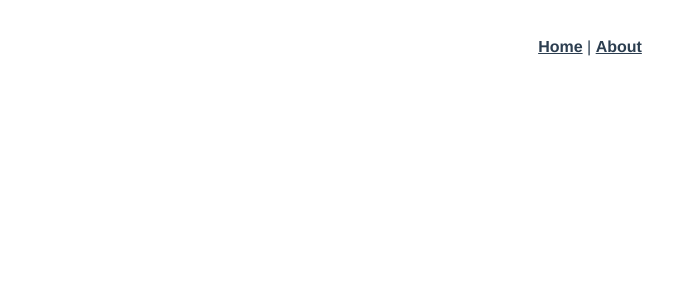
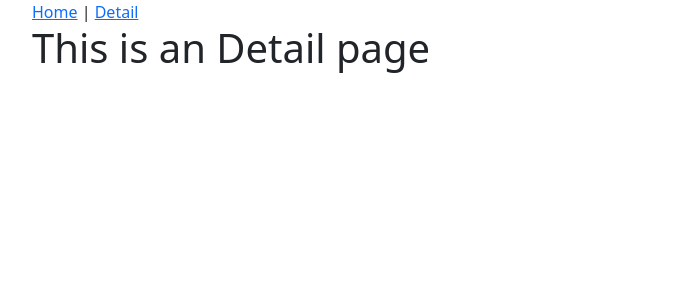
Before and after one commit to yohannmarchand/projet-marvel-vuejs, a Vue app: page /detail in a window 1280 px wide. Shown: the top 300 px of the page, without its empty margins (50-723 px from the left). Built offline with nearby package versions, Linux system fonts and the light colour scheme.

Commit message:
ajout bootstrap + premier jet front

```diff
--- a/public/index.html
+++ b/public/index.html
@@ -5,6 +5,7 @@
     <meta http-equiv="X-UA-Compatible" content="IE=edge">
     <meta name="viewport" content="width=device-width,initial-scale=1.0">
     <link rel="icon" href="<%= BASE_URL %>favicon.ico">
+    <link rel="stylesheet" href="https://cdn.jsdelivr.net/npm/bootstrap@5.1.3/dist/css/bootstrap.min.css" integrity="sha384-1BmE4kWBq78iYhFldvKuhfTAU6auU8tT94WrHftjDbrCEXSU1oBoqyl2QvZ6jIW3" crossorigin="anonymous">
     <title><%= htmlWebpackPlugin.options.title %></title>
   </head>
   <body>
@@ -12,6 +13,8 @@
       <strong>We're sorry but <%= htmlWebpackPlugin.options.title %> doesn't work properly without JavaScript enabled. Please enable it to continue.</strong>
     </noscript>
     <div id="app"></div>
+    <script src="https://cdn.jsdelivr.net/npm/bootstrap@5.1.3/dist/js/bootstrap.min.js" integrity="sha384-QJHtvGhmr9XOIpI6YVutG+2QOK9T+ZnN4kzFN1RtK3zEFEIsxhlmWl5/YESvpZ13" crossorigin="anonymous"></script>
+    <script src="https://cdn.jsdelivr.net/npm/bootstrap@5.1.3/dist/js/bootstrap.bundle.min.js" integrity="sha384-ka7Sk0Gln4gmtz2MlQnikT1wXgYsOg+OMhuP+IlRH9sENBO0LRn5q+8nbTov4+1p" crossorigin="anonymous"></script>
     <!-- built files will be auto injected -->
   </body>
 </html>
--- a/src/App.vue
+++ b/src/App.vue
@@ -1,32 +1,13 @@
 <template>
-  <div id="app">
+  <div id="app" class="container">
     <div id="nav">
       <router-link to="/">Home</router-link> |
-      <router-link to="/about">About</router-link>
+      <router-link to="/detail">Detail</router-link>
     </div>
     <router-view/>
   </div>
 </template>
 
 <style>
-#app {
-  font-family: Avenir, Helvetica, Arial, sans-serif;
-  -webkit-font-smoothing: antialiased;
-  -moz-osx-font-smoothing: grayscale;
-  text-align: center;
-  color: #2c3e50;
-}
 
-#nav {
-  padding: 30px;
-}
-
-#nav a {
-  font-weight: bold;
-  color: #2c3e50;
-}
-
-#nav a.router-link-exact-active {
-  color: #42b983;
-}
 </style>
--- /dev/null
+++ b/src/components/Catalog.vue
@@ -0,0 +1,43 @@
+<template>
+  <div class="container">
+    <div class="row">
+      <div class="card col-3" v-for="(hero, index) in heros" :key="index">
+        {{hero.name}}
+      </div>
+    </div>
+  </div>
+</template>
+
+<script>
+export default {
+  name: 'Catalog',
+  props: {
+  },
+  data() {
+    return({
+      heros: [
+        {
+          name: "Thor"
+        },
+        {
+          name: "Iron Man"
+        },
+        {
+          name: "Hulk"
+        },
+        {
+          name: "Lucas"
+        },
+        {
+          name: "Yohann"
+        }
+      ]
+    })
+  }
+}
+</script>
+
+<!-- Add "scoped" attribute to limit CSS to this component only -->
+<style scoped>
+
+</style>
--- a/src/components/HelloWorld.vue
+++ /dev/null
@@ -1,59 +0,0 @@
-<template>
-  <div class="hello">
-    <h1>{{ msg }}</h1>
-    <p>
-      For a guide and recipes on how to configure / customize this project,<br>
-      check out the
-      <a href="https://cli.vuejs.org" target="_blank" rel="noopener">vue-cli documentation</a>.
-    </p>
-    <h3>Installed CLI Plugins</h3>
-    <ul>
-      <li><a href="https://github.com/vuejs/vue-cli/tree/dev/packages/%40vue/cli-plugin-babel" target="_blank" rel="noopener">babel</a></li>
-      <li><a href="https://github.com/vuejs/vue-cli/tree/dev/packages/%40vue/cli-plugin-router" target="_blank" rel="noopener">router</a></li>
-      <li><a href="https://github.com/vuejs/vue-cli/tree/dev/packages/%40vue/cli-plugin-vuex" target="_blank" rel="noopener">vuex</a></li>
-    </ul>
-    <h3>Essential Links</h3>
-    <ul>
-      <li><a href="https://vuejs.org" target="_blank" rel="noopener">Core Docs</a></li>
-      <li><a href="https://forum.vuejs.org" target="_blank" rel="noopener">Forum</a></li>
-      <li><a href="https://chat.vuejs.org" target="_blank" rel="noopener">Community Chat</a></li>
-      <li><a href="https://twitter.com/vuejs" target="_blank" rel="noopener">Twitter</a></li>
-      <li><a href="https://news.vuejs.org" target="_blank" rel="noopener">News</a></li>
-    </ul>
-    <h3>Ecosystem</h3>
-    <ul>
-      <li><a href="https://router.vuejs.org" target="_blank" rel="noopener">vue-router</a></li>
-      <li><a href="https://vuex.vuejs.org" target="_blank" rel="noopener">vuex</a></li>
-      <li><a href="https://github.com/vuejs/vue-devtools#vue-devtools" target="_blank" rel="noopener">vue-devtools</a></li>
-      <li><a href="https://vue-loader.vuejs.org" target="_blank" rel="noopener">vue-loader</a></li>
-      <li><a href="https://github.com/vuejs/awesome-vue" target="_blank" rel="noopener">awesome-vue</a></li>
-    </ul>
-  </div>
-</template>
-
-<script>
-export default {
-  name: 'HelloWorld',
-  props: {
-    msg: String
-  }
-}
-</script>
-
-<!-- Add "scoped" attribute to limit CSS to this component only -->
-<style scoped>
-h3 {
-  margin: 40px 0 0;
-}
-ul {
-  list-style-type: none;
-  padding: 0;
-}
-li {
-  display: inline-block;
-  margin: 0 10px;
-}
-a {
-  color: #42b983;
-}
-</style>
--- /dev/null
+++ b/src/components/SearchBar.vue
@@ -0,0 +1,17 @@
+<template>
+  <div class="d-flex">
+    <input class="form-control" type="text" placeholder="Recherche...">
+    <button class="btn btn-success">Rechercher</button>
+  </div>
+</template>
+
+<script>
+export default {
+  name: 'SearchBar',
+}
+</script>
+
+<!-- Add "scoped" attribute to limit CSS to this component only -->
+<style scoped>
+
+</style>
--- a/src/router/index.js
+++ b/src/router/index.js
@@ -11,12 +11,12 @@ const routes = [
     component: Home
   },
   {
-    path: '/about',
-    name: 'About',
+    path: '/detail',
+    name: 'Detail',
     // route level code-splitting
     // this generates a separate chunk (about.[hash].js) for this route
     // which is lazy-loaded when the route is visited.
-    component: () => import(/* webpackChunkName: "about" */ '../views/About.vue')
+    component: () => import(/* webpackChunkName: "about" */ '../views/Detail.vue')
   }
 ]
 
--- a/src/views/About.vue
+++ b/src/views/Detail.vue
@@ -1,5 +1,5 @@
 <template>
   <div class="about">
-    <h1>This is an about page</h1>
+    <h1>This is an Detail page</h1>
   </div>
 </template>
--- a/src/views/Home.vue
+++ b/src/views/Home.vue
@@ -1,18 +1,20 @@
 <template>
   <div class="home">
-    <img alt="Vue logo" src="../assets/logo.png">
-    <HelloWorld msg="Welcome to Your Vue.js App"/>
+    <SearchBar />
+    <Catalog />
   </div>
 </template>
 
 <script>
 // @ is an alias to /src
-import HelloWorld from '@/components/HelloWorld.vue'
+import Catalog from '@/components/Catalog.vue'
+import SearchBar from '@/components/SearchBar.vue'
 
 export default {
   name: 'Home',
   components: {
-    HelloWorld
+    Catalog,
+    SearchBar
   }
 }
 </script>
```
Also changed, not shown: 1 other file (tests, documents, lock files or other folders).
